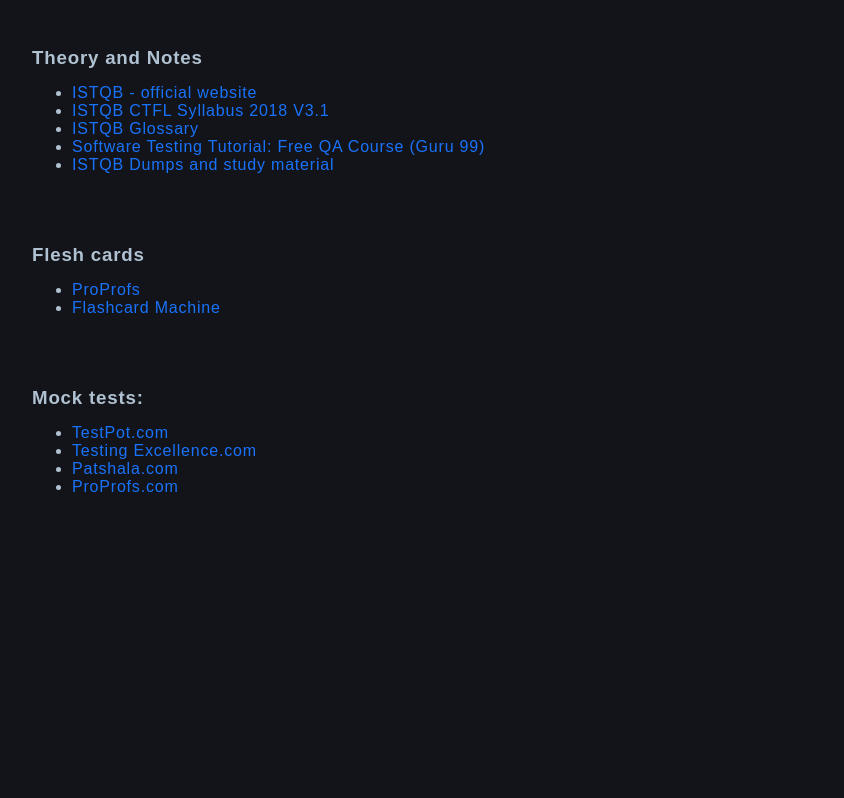
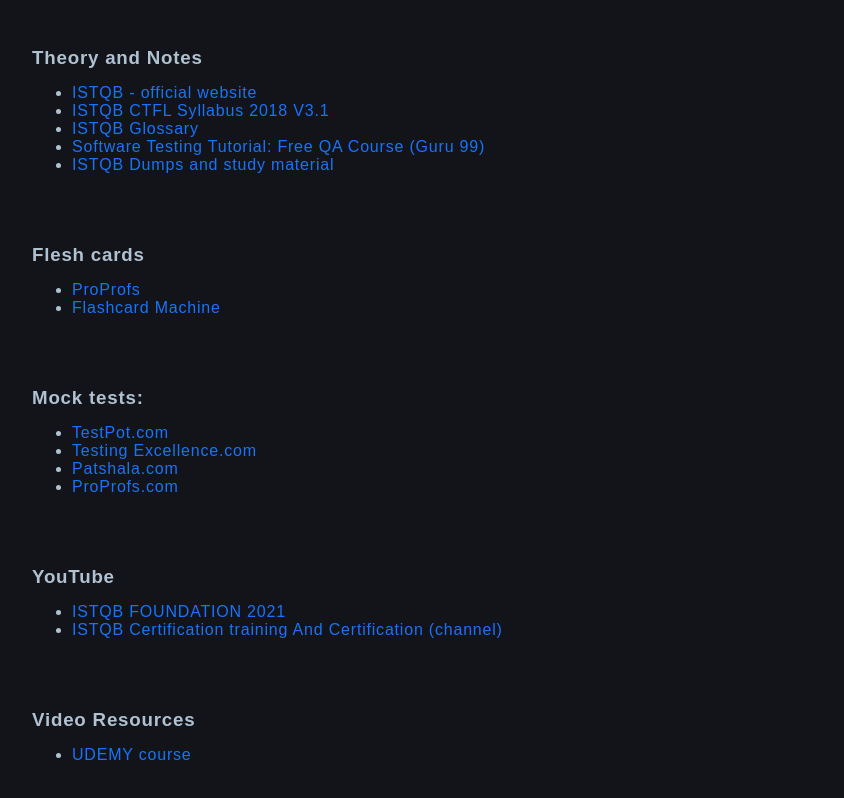
Before and after one commit to annasabbagh/ISTQB---test-preparation, a plain HTML site: page index.html in a window 1280 px wide. Shown: the part 100-898 px from the top of the page, without its empty margins (18-862 px from the left). Before the commit the page ends 800 px from the top, so only its background shows below. Drawn offline with Linux system fonts and the light colour scheme.

Commit message:
YouTube and Video Resources added

```diff
--- a/index.html
+++ b/index.html
@@ -95,5 +95,47 @@
         </li>
       </ul>
     </div>
+    <!-- YouTube -->
+    <div class="container">
+      <h3>YouTube</h3>
+      <ul>
+        <li>
+          <a
+            target="_blank"
+            href="https://www.youtube.com/playlist?list=PLj5VKaW115t1o1hk5ZbNWFr4sW5mBpvmv"
+            >ISTQB FOUNDATION 2021</a
+          >
+        </li>
+        <li>
+          <a
+            target="_blank"
+            href="https://www.youtube.com/c/ISTQBCertificationtrainingAndCertification/playlists"
+            >ISTQB Certification training And Certification (channel)</a
+          >
+        </li>
+        <!-- <li>
+          <a target="_blank" href=""></a>
+        </li>
+        <li>
+          <a target="_blank" href=""></a>
+        </li> -->
+      </ul>
+    </div>
+    <!-- Video Resources -->
+    <div class="container">
+      <h3>Video Resources</h3>
+      <ul>
+        <li>
+          <a
+            target="_blank"
+            href="https://www.udemy.com/course/istqb-foundation-level-sample-exam-training/"
+            >UDEMY course</a
+          >
+        </li>
+        <!-- <li>
+          <a target="_blank" href=""></a>
+        </li> -->
+      </ul>
+    </div>
   </body>
 </html>
```
